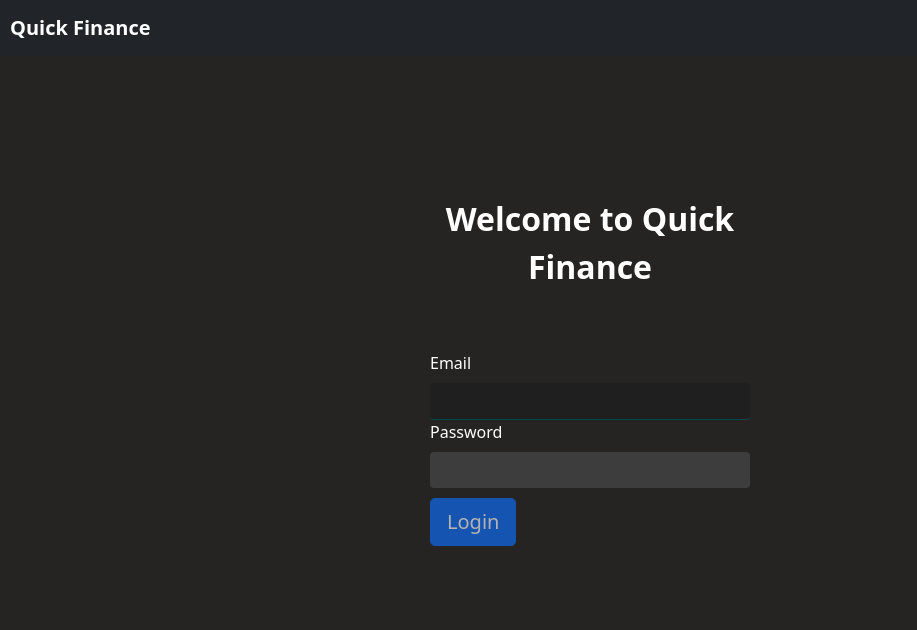
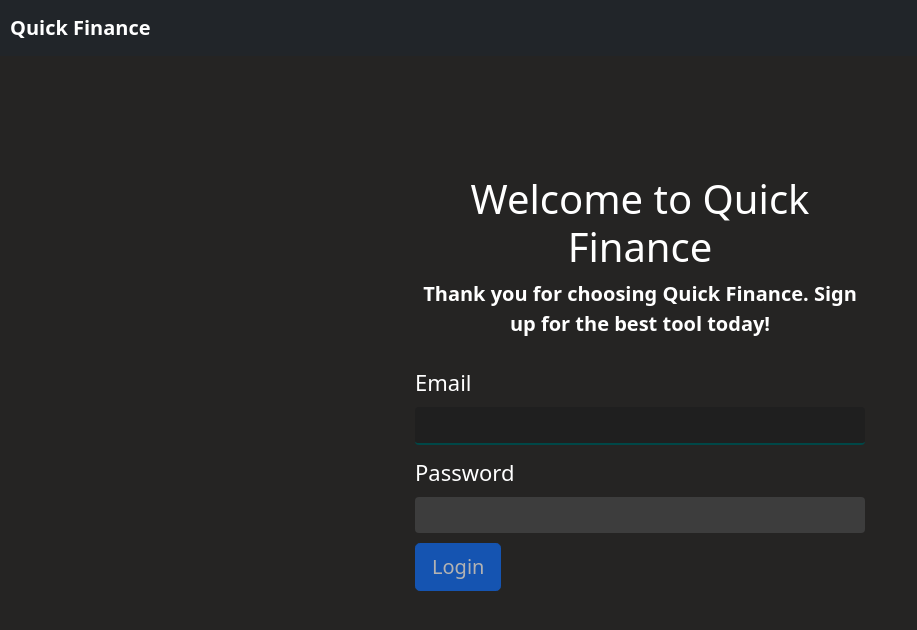
Before and after one commit to NadirBourazza/QuickFinance, a React (Create React App) app: page / in a window 1280 px wide. Shown: the top 630 px of the page, without its empty margins (0-917 px from the left). Built offline with nearby package versions, Linux system fonts and the light colour scheme.

Commit message:
Removed Modal Replaced with custom component

```diff
--- a/src/components/LoginComponent.tsx
+++ b/src/components/LoginComponent.tsx
@@ -19,7 +19,7 @@ export default function Login() {
     <div className="Login">
       <Form onSubmit={handleSubmit}>
         <Form.Group controlId="email">
-          <Form.Label>Email</Form.Label>
+          <Form.Label className='Label'>Email</Form.Label>
           <Form.Control
             className='emailField'
             autoFocus
@@ -29,7 +29,7 @@ export default function Login() {
           />
         </Form.Group>
         <Form.Group className="lg" controlId="password">
-          <Form.Label>Password</Form.Label>
+          <Form.Label className='Label'>Password</Form.Label>
           <Form.Control
             className='passwordField'
             type="password"
--- a/src/components/WelcomePage.tsx
+++ b/src/components/WelcomePage.tsx
@@ -1,45 +1,64 @@
 import React from 'react';
-import { Navbar, Modal } from 'react-bootstrap'
+import { Navbar, Modal, Offcanvas, Container } from 'react-bootstrap'
 import 'bootstrap/dist/css/bootstrap.min.css';
 import '../styles/WelcomePage.css'
 import Login from './LoginComponent';
 
-export default class WelcomePage extends React.Component<{}, { modalState: boolean }> {
+export default class WelcomePage extends React.Component<{}, { modalState: boolean, offCanvasState: boolean }> {
   constructor(props: any) {
     super(props);
-    this.state = { modalState: false };
+    this.state = { modalState: false, offCanvasState: false };
   }
+
+
 
   componentDidMount() {
     this.setState(prevState => ({
       modalState: !prevState.modalState,
     }));
 
+    this.setState(prevState => ({
+      offCanvasState: !prevState.offCanvasState,
+    }));
   }
 
   render() {
     return (
-      <>
+      <div className='Webpage'>
 
         <Navbar variant="dark" bg='dark' expand="lg">
           <Navbar.Brand id='NavBrand'>Quick Finance</Navbar.Brand>
         </Navbar>
 
-        <Modal
+        {/* <Offcanvas
           backdrop={false}
-          show={this.state.modalState}
+          show={this.state.offCanvasState}
           onHide={() => this.setState(prevState => ({
-            modalState: !prevState.modalState,
-          }))}
-          text='light'
-          centered={true}
+              offCanvasState: !prevState.modalState,
+            }))}
         >
-          <Modal.Body id='WelcomeModal'>
-            <Modal.Title id='WelcomeModalTitle'>Welcome to Quick Finance</Modal.Title>
-            <Login/>
-          </Modal.Body>
-        </Modal>
-      </>
+          <Offcanvas.Header closeButton={false} >
+            <Offcanvas.Title className='OffCanvasTitle'>Quick Finance</Offcanvas.Title>
+          </Offcanvas.Header>
+          <Offcanvas.Body>
+            Some text as placeholder. In real life you can have the elements you
+            have chosen. Like, text, images, lists, etc.
+          </Offcanvas.Body>
+        </Offcanvas> */}
+
+        {/* <div className='Welcome'>
+
+        </div> */}
+
+        <div className='Welcome' >
+        <h1 className='Title'>Welcome to Quick Finance</h1>
+          <p className='Description'>
+            Thank you for choosing Quick Finance.
+            Sign up for the best tool today!
+          </p>
+          <Login/>
+        </div>
+      </div>
     )
   }
 
--- a/src/styles/Login.css
+++ b/src/styles/Login.css
@@ -1,15 +1,17 @@
 @media all and (min-width: 480px) {
-  .Login {
-    padding: 60px 0;
-  }
-
   .Login form {
+    width: 500px;
     margin: 0 auto;
-    max-width: 320px;
+    max-width: 450px;
   }
 
   .submitButton{
     margin-top: 10px;
+  }
+
+  .Label{
+    font-size: 22px;
+    font-weight: 500;
   }
 
   /* Styles for email and password input boxes */
@@ -28,7 +30,7 @@
   .form-control:focus{
     background-color: #1F1F1F;
     color: white;
-    border-bottom: 1px solid #004747;
+    border-bottom: 2px solid #004747;
     -webkit-box-shadow: none;
     box-shadow: none;
   }
--- a/src/styles/WelcomePage.css
+++ b/src/styles/WelcomePage.css
@@ -3,17 +3,29 @@
   font-weight:600;
 }
 
-.modal-content{
-  width: 25vw;
-  min-width: 400px;
-  max-width: 400px;
+/* Welcome Login Section */
+.Welcome{
+  position: absolute;
+  top: 50%;
+  left: 50%;
+  width: 450px;
+  height: 450px;
+  margin: -225px 0 0 -225px;
+
+  color: white;
   background-color: #252423;
-  color: white;
-  border: none;
-}
-
-.modal-title{
-  text-align: center;
   font-weight: 900;
   font-size: 32px;
 }
+
+.Title{
+  text-align: center;
+}
+
+.Description{
+  font-size: 20px;
+  font-weight: 600;
+  text-align: center;
+  color: white;
+  background-color: #252423;
+}
```
